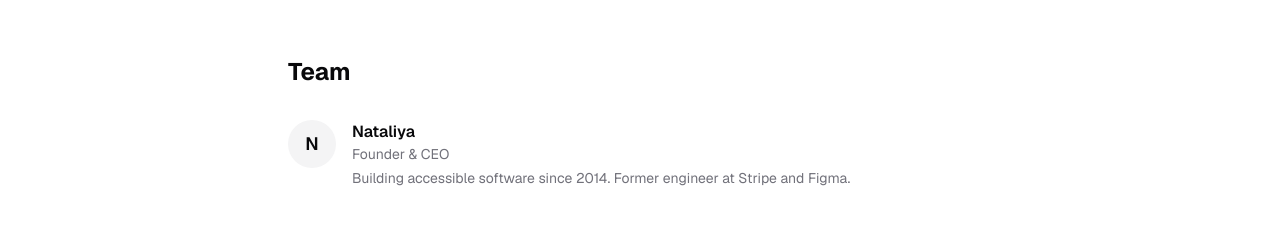
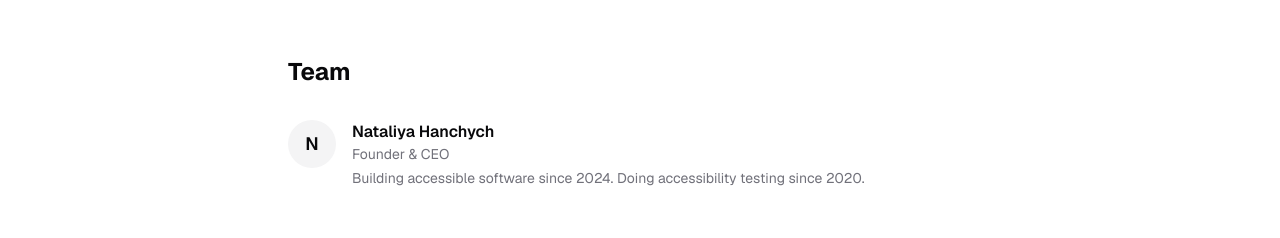
Before and after one commit to naivenyc/naive-nyc-site, a Next.js app: page /about in a window 1280 px wide. Shown: the part 1060-1298 px from the top of the page. Built offline with nearby package versions, Linux system fonts and the light colour scheme.

Commit message:
fix: update founder name and bio in About team section
Co-Authored-By: Claude Sonnet 4.6 <noreply@anthropic.com>

```diff
--- a/app/about/page.tsx
+++ b/app/about/page.tsx
@@ -9,9 +9,9 @@ export const metadata: Metadata = {
 
 const team = [
   {
-    name: 'Nataliya',
+    name: 'Nataliya Hanchych',
     role: 'Founder & CEO',
-    bio: 'Building accessible software since 2014. Former engineer at Stripe and Figma.',
+    bio: 'Building accessible software since 2024. Doing accessibility testing since 2020.',
   },
 ]
 
```
